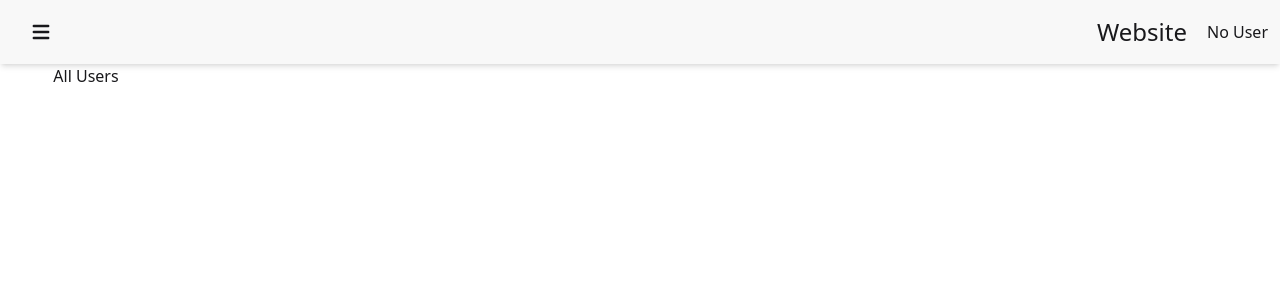
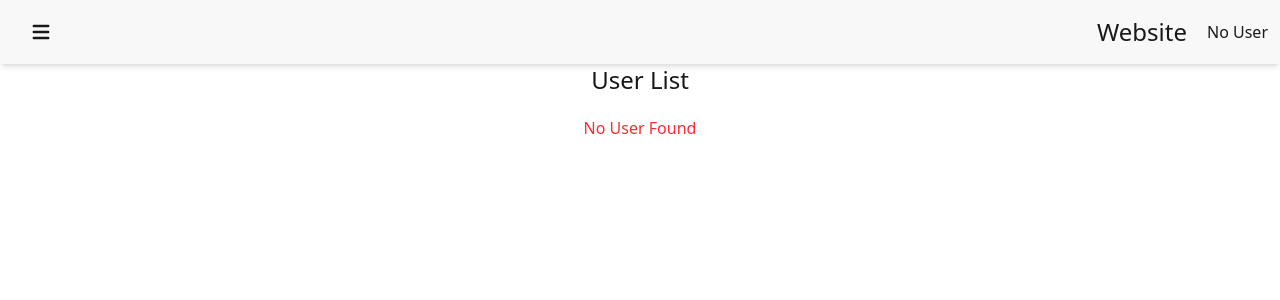
Before and after one commit to pgrmrmortuja/client-crud, a React (Vite) app: page /users in a window 1280 px wide. Shown: the top 300 px of the page. Built offline with nearby package versions, Linux system fonts and the light colour scheme.

Commit message:
create table structure for user list

```diff
--- a/src/components/Logout.jsx
+++ b/src/components/Logout.jsx
@@ -10,7 +10,7 @@ const Logout = () => {
         localStorage.removeItem('userdata');
         setUser(null);
         // window.location.reload();
-        navigate("/");
+        navigate("/login");
     }
 
     return (
--- a/src/pages/AllUsers.jsx
+++ b/src/pages/AllUsers.jsx
@@ -1,13 +1,64 @@
-import React, { useContext } from 'react';
+import React, { useContext, useState } from 'react';
 import { AuthContext } from '../providers/AuthProvider';
 
 const AllUsers = () => {
-    const{user} = useContext(AuthContext);
-    console.log("present user information is: ", user);
+    const {user, setUser} = useState("");
+
 
     return (
-        <div>
-            All Users
+        <div className='w-11/12 mx-auto'>
+            <h1 className='text-center text-2xl mb-5'>User List</h1>
+
+            {
+                user ?
+                    (
+                        <div className="overflow-x-auto">
+                            <table className="table">
+                                {/* head */}
+                                <thead>
+                                    <tr>
+                                        <th>Name</th>
+                                        <th>Email</th>
+                                        <th></th>
+                                    </tr>
+                                </thead>
+                                <tbody>
+                                    {/* row 1 */}
+                                    <tr>
+
+                                        <td>
+                                            <div className="flex items-center gap-3">
+                                                {/* <div className="avatar">
+                                                    <div className="mask mask-squircle h-12 w-12">
+                                                        <img
+                                                            src="https://img.daisyui.com/images/profile/demo/2@94.webp"
+                                                            alt="Avatar Tailwind CSS Component" />
+                                                    </div>
+                                                </div> */}
+                                                <div>
+                                                    <div className="font-bold">Hart Hagerty</div>
+
+                                                </div>
+                                            </div>
+                                        </td>
+                                        <td>
+                                            Zemlak, Daniel and Leannon
+
+                                        </td>
+
+                                        <th>
+                                            <button className="btn btn-ghost btn-xs">details</button>
+                                        </th>
+                                    </tr>
+
+                                </tbody>
+                            </table>
+                        </div>
+                    ) :
+                    (
+                        <p className='text-red-500 text-center'>No User Found</p>
+                    )
+            }
         </div>
     );
 };
```
